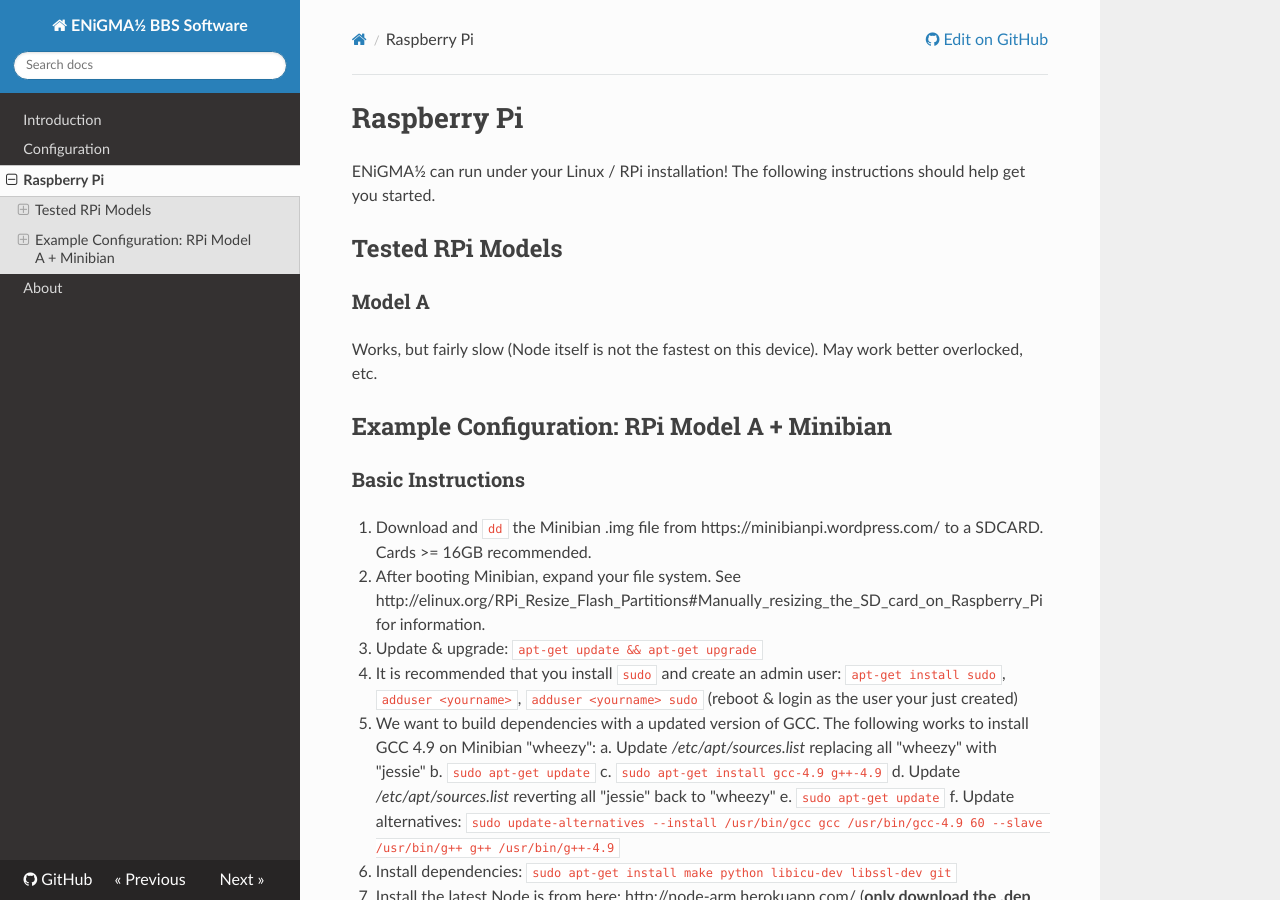
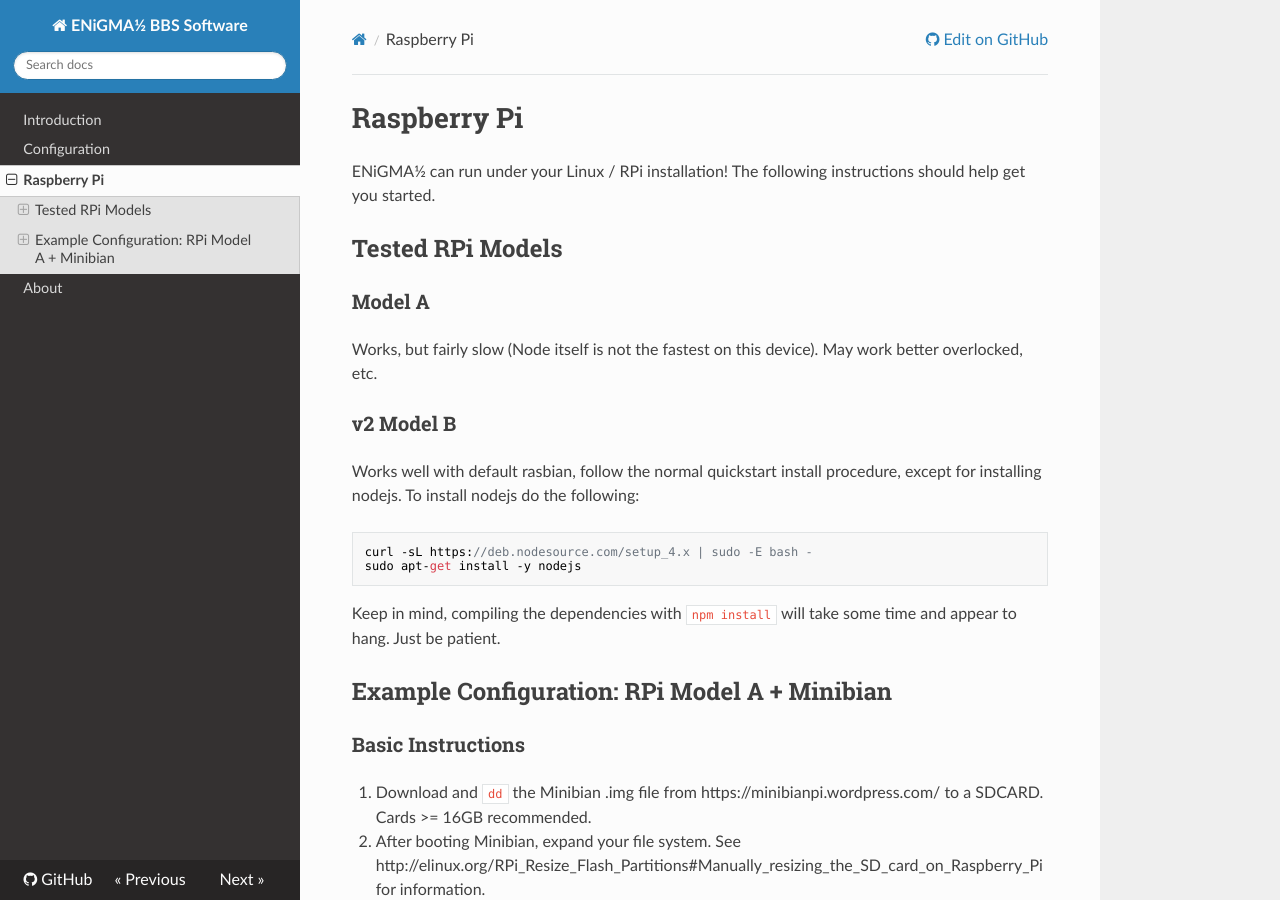
Before and after one commit to NuSkooler/enigma-bbs, an MkDocs documentation site: the page built from docs/rpi.md, in a window 1280 px wide and 900 px high. Built offline with MkDocs 1.6.1, drawn with Linux system fonts in a browser that asks for light colours; nearby versions of some CDN libraries; old or Windows-style settings are respelled for this version of MkDocs.

Commit message:
Added info for Model 2 B

```diff
--- a/docs/rpi.md
+++ b/docs/rpi.md
@@ -5,6 +5,14 @@ ENiGMA½ can run under your Linux / RPi installation! The following instructions
 ## Tested RPi Models
 ###Model A
 Works, but fairly slow (Node itself is not the fastest on this device). May work better overlocked, etc.
+
+###v2 Model B
+Works well with default rasbian, follow the normal quickstart install procedure, except for installing nodejs. To install nodejs do the following:
+
+    curl -sL https://deb.nodesource.com/setup_4.x | sudo -E bash -
+    sudo apt-get install -y nodejs
+
+Keep in mind, compiling the dependencies with `npm install` will take some time and appear to hang. Just be patient.
 
 ##Example Configuration: RPi Model A + Minibian
 
```
